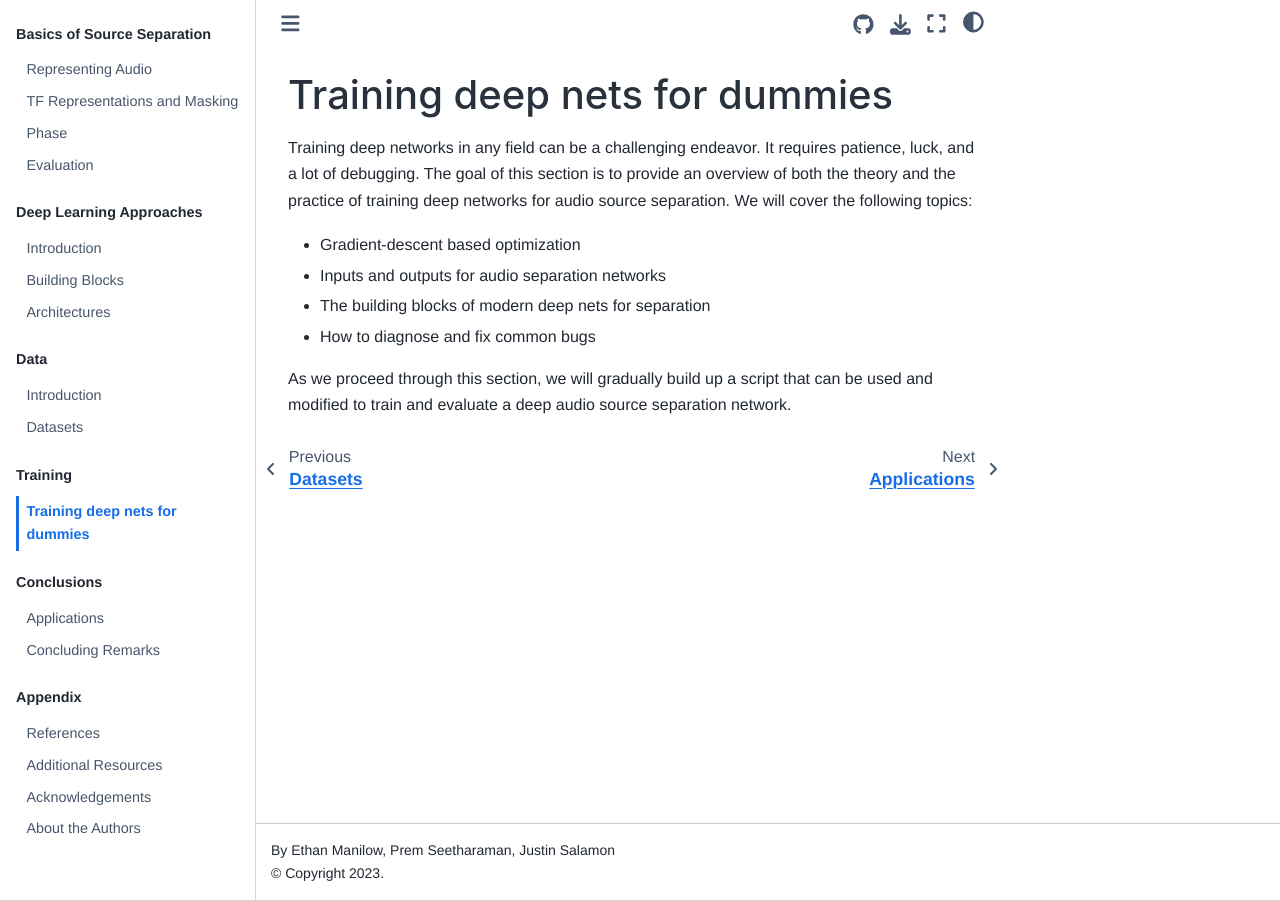
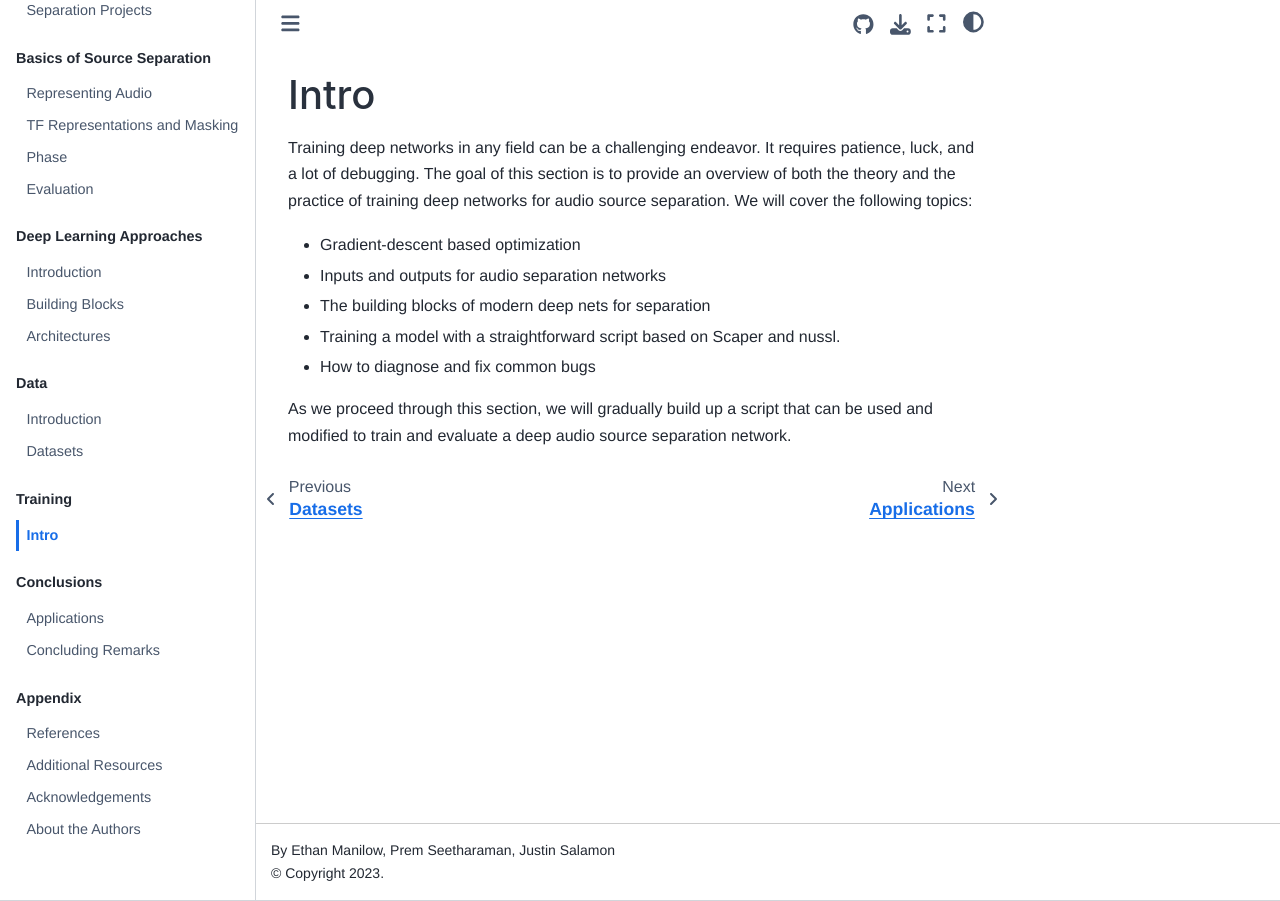
Before and after one commit to source-separation/tutorial, a Jupyter Book: the page built from book/training/intro.md, in a window 1280 px wide. Built offline with Jupyter Book 1.0.4 settings and Sphinx 7.4.7 and the Sphinx Book theme 1.1.4, drawn with Linux system fonts in a browser that asks for light colours; pages that are not in the unit, such as notebooks, are missing from menus; some of the changed text lies outside the part shown.

Commit message:
Editing intro.

```diff
--- a/book/training/intro.md
+++ b/book/training/intro.md
@@ -1,5 +1,5 @@
-Training deep nets for dummies
-==============================
+Intro
+=====
 
 Training deep networks in any field can be a challenging endeavor. It requires patience,
 luck, and a lot of debugging. The goal of this section is to provide an overview
@@ -9,6 +9,7 @@
 - Gradient-descent based optimization
 - Inputs and outputs for audio separation networks
 - The building blocks of modern deep nets for separation
+- Training a model with a straightforward script based on Scaper and nussl.
 - How to diagnose and fix common bugs
 
 As we proceed through this section, we will gradually build up a script that can be used
```
